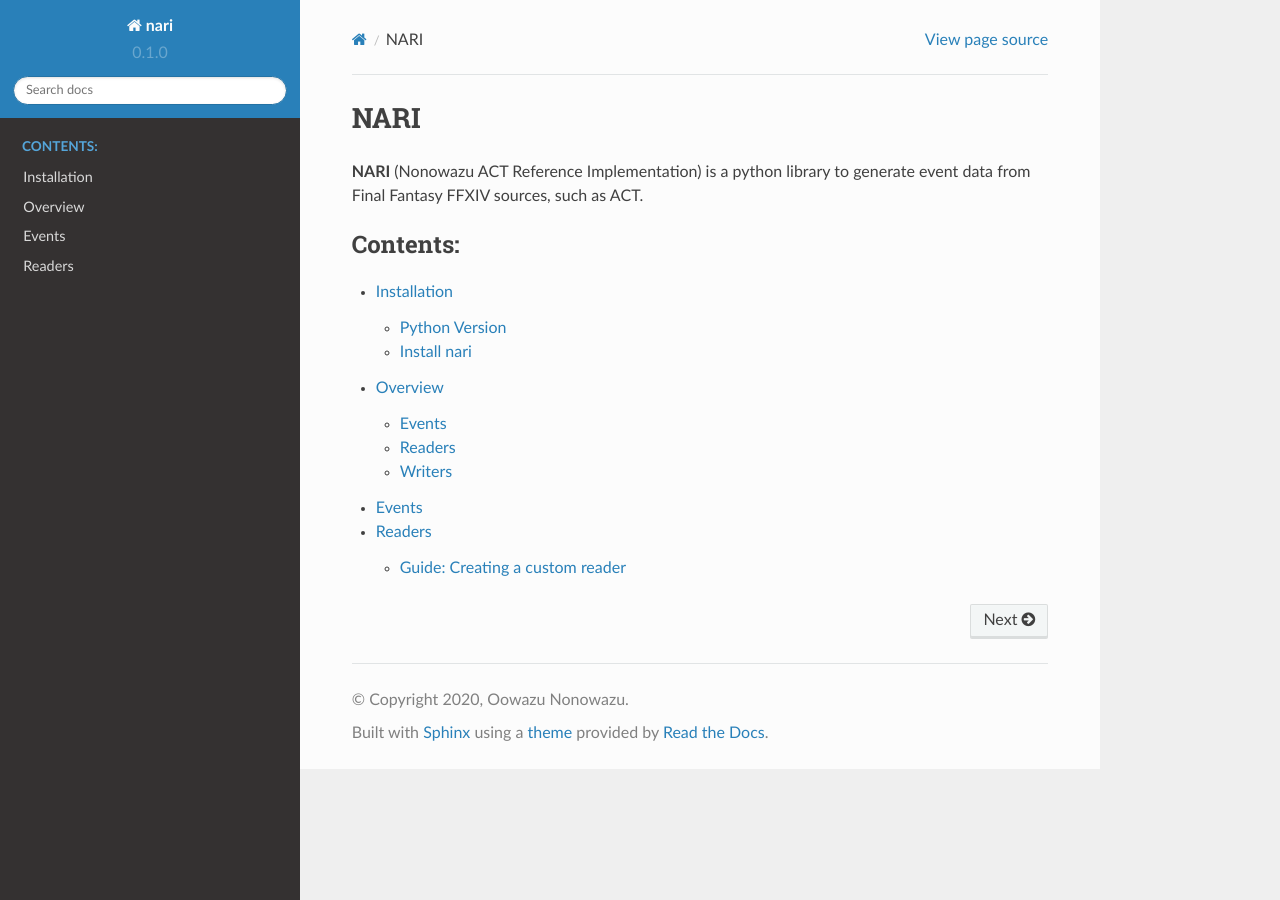
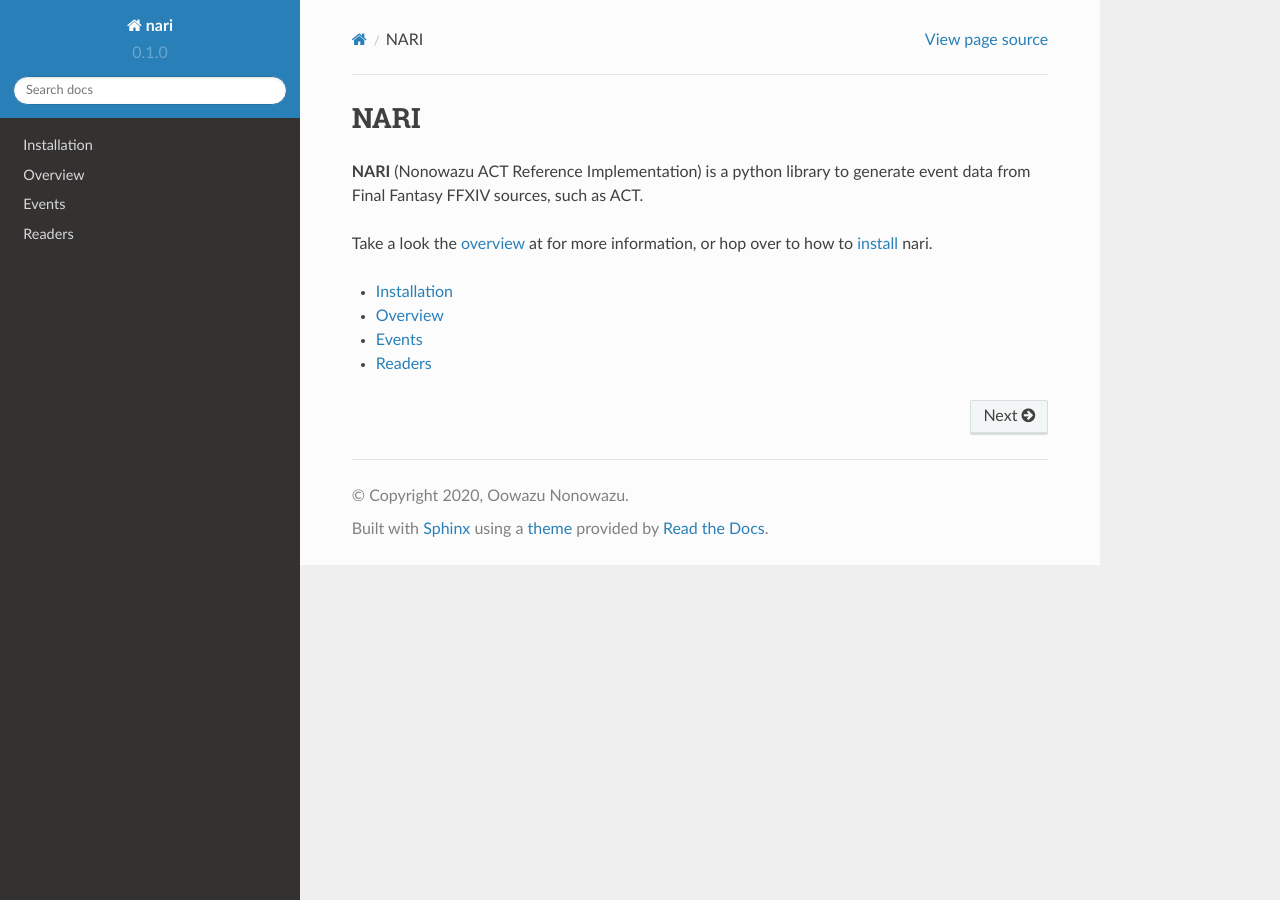
Before and after one commit to xivlogs/nari, a Sphinx documentation site: the page built from docs/source/index.md, in a window 1280 px wide. Built offline with Sphinx 7.4.7 and the Read the Docs theme 2.0.0, drawn with Linux system fonts in a browser that asks for light colours.

Commit message:
swap to myst for index file

````diff
--- a/docs/source/conf.py
+++ b/docs/source/conf.py
@@ -9,7 +9,10 @@ author = 'Oowazu Nonowazu'
 release = '0.1.0'
 version = '0.1.0'
 
-extensions = ['sphinx.ext.autodoc']
+extensions = [
+    'sphinx.ext.autodoc',
+    'myst_parser'
+]
 
 autodoc_typehints = 'description'
 html_theme = 'sphinx_rtd_theme'
--- /dev/null
+++ b/docs/source/index.md
@@ -0,0 +1,17 @@
+# NARI
+
+
+**NARI** (Nonowazu ACT Reference Implementation) is a python library to
+generate event data from Final Fantasy FFXIV sources, such as ACT.
+
+
+Take a look the [overview](overview) at for more information, or hop over to how to [install](installation) nari.
+
+
+```{toctree}
+:maxdepth: 1
+installation
+overview
+events
+readers
+```
--- a/docs/source/index.rst
+++ /dev/null
@@ -1,18 +0,0 @@
-NARI
-====
-
-**NARI** (Nonowazu ACT Reference Implementation) is a python library to
-generate event data from Final Fantasy FFXIV sources, such as ACT.
-
-..
-    Take a look at :doc:`usage` for more information, including how to
-    :ref:`install <installation>` the project.
-
-.. toctree::
-    :maxdepth: 2
-    :caption: Contents:
-
-    installation
-    overview
-    events
-    readers
--- a/setup.cfg
+++ b/setup.cfg
@@ -30,3 +30,4 @@ dev =
 docs =
     sphinx==5.2.3
     sphinx-rtd-theme==1.0.0
+    myst-parser==0.18.1
````
